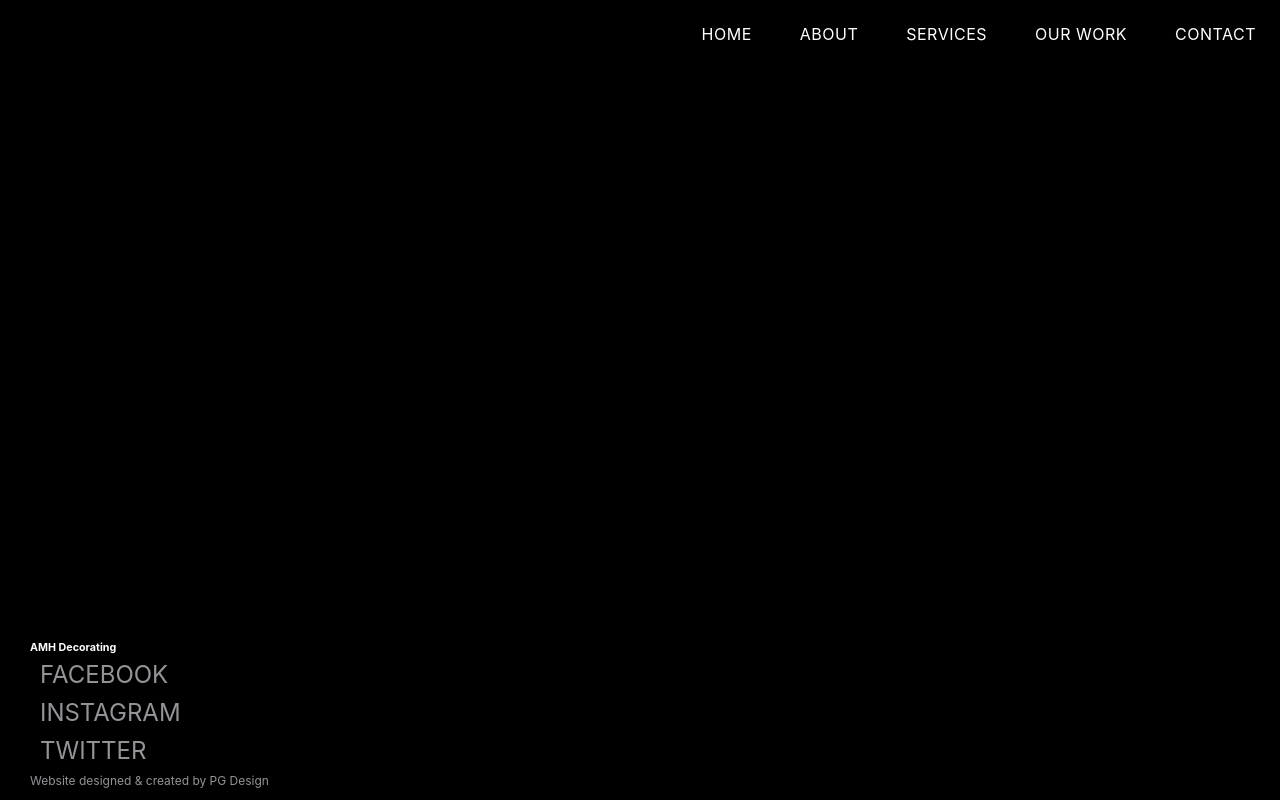
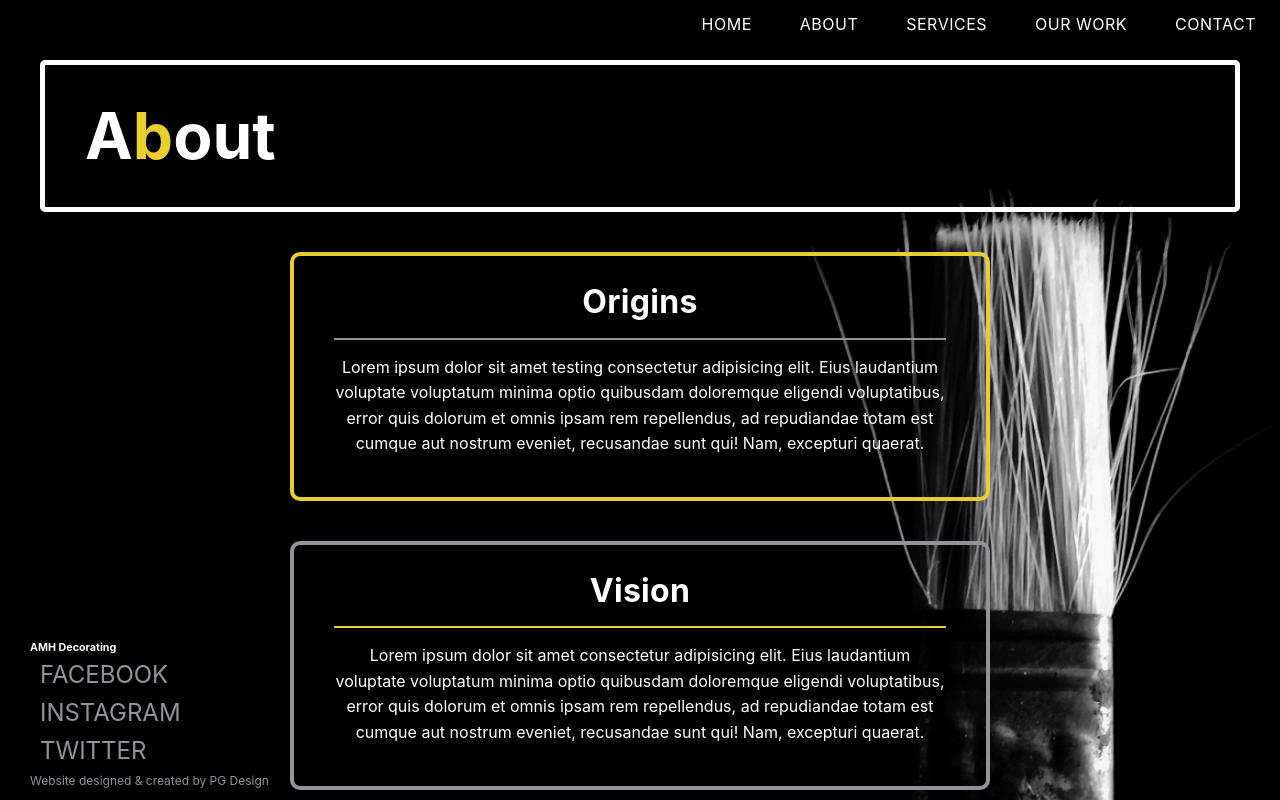
Before and after one commit to paulg44/AMH-Decorators, a React (Create React App) app in the folder client/: page /about in a window 1280 px wide. Shown: the top 800 px of the page. Built offline with nearby package versions, Linux system fonts and the light colour scheme.

Commit message:
parse out about css and add media to app.js

```diff
--- a/client/src/App.js
+++ b/client/src/App.js
@@ -1,6 +1,10 @@
 import { BrowserRouter, Routes, Route } from "react-router-dom";
 import "./index.css";
+import "./assets/css/media.css";
 import Home from "./pages/home/Home";
+import About from "./pages/about/About";
+import Contact from "./pages/contact/Contact";
+import Services from "./pages/services/Services";
 import Navbar from "./components/navbar/Navbar";
 import Footer from "./components/footer/Footer";
 
@@ -10,6 +14,10 @@ function App() {
       <Navbar />
       <Routes>
         <Route path="/" element={<Home />} />
+        <Route path="/about" element={<About />} />
+        <Route path="/services" element={<Services />} />
+        <Route path="/contact" element={<Contact />} />
+        {/* <Route path="/" element={<Home />} /> */}
       </Routes>
       <Footer />
     </BrowserRouter>
--- /dev/null
+++ b/client/src/assets/css/about.css
@@ -0,0 +1,23 @@
+.about-cards {
+  display: flex;
+  flex-direction: column;
+  align-items: center;
+  justify-content: center;
+  padding: 20px;
+}
+
+.about-cards .card:nth-child(2) {
+  border: 4px solid var(--dull-color);
+}
+
+.about-cards .card h3 {
+  font-size: 2rem;
+  margin-bottom: 15px;
+  letter-spacing: 0.3px;
+  border-bottom: 2px solid var(--dull-color);
+  padding: 10px;
+}
+
+.about-cards .vision h3 {
+  border-bottom: 2px solid var(--bright-color);
+}
--- a/client/src/assets/css/footer.css
+++ b/client/src/assets/css/footer.css
@@ -1,7 +1,8 @@
 .footer {
   position: fixed;
   bottom: 0;
-  background: var(--dark-color);
+  width: 100%;
+  background: transparent;
   padding: 10px;
 }
 
--- a/client/src/assets/css/navbar.css
+++ b/client/src/assets/css/navbar.css
@@ -3,9 +3,8 @@
   display: flex;
   justify-content: flex-end;
   height: 50px;
-  margin-top: 10px;
+  top: 0;
   background: var(--dark-color);
-  color: var(--light-color);
 }
 
 .navbarLinks ul {
--- a/client/src/index.css
+++ b/client/src/index.css
@@ -23,7 +23,8 @@ body {
   line-height: 1.6;
   background-color: var(--dark-color);
   color: var(--light-color);
-  overflow: hidden;
+  /* overflow: hidden; */
+  background: url("./assets//images/paintbrush4.jpg") no-repeat center/cover;
 }
 
 code {
@@ -81,6 +82,7 @@ span {
   text-align: center;
   border: 4px solid var(--bright-color);
   border-radius: 10px;
-  padding: 40px;
-  margin: 0px 20px;
+  padding: 10px 40px 40px;
+  margin: 20px;
+  width: 700px;
 }
--- a/client/src/pages/about/About.js
+++ b/client/src/pages/about/About.js
@@ -1,16 +1,18 @@
+import "../../assets/css/about.css";
+
 function About() {
   return (
     <div className="about">
-      <div className="about-content page-header container">
+      <div className="about-content page-header">
         <h2>
           A<span>b</span>out
         </h2>
       </div>
 
-      <div className="about-info container">
+      <div className="about-info">
         <div className="about-cards">
           <div className="beginings card">
-            <h3>Beginings</h3>
+            <h3>Origins</h3>
             <p>
               Lorem ipsum dolor sit amet testing consectetur adipisicing elit.
               Eius laudantium voluptate voluptatum minima optio quibusdam
```
Also changed, not shown: client/src/assets/css/style.css (+0 -21 lines).
